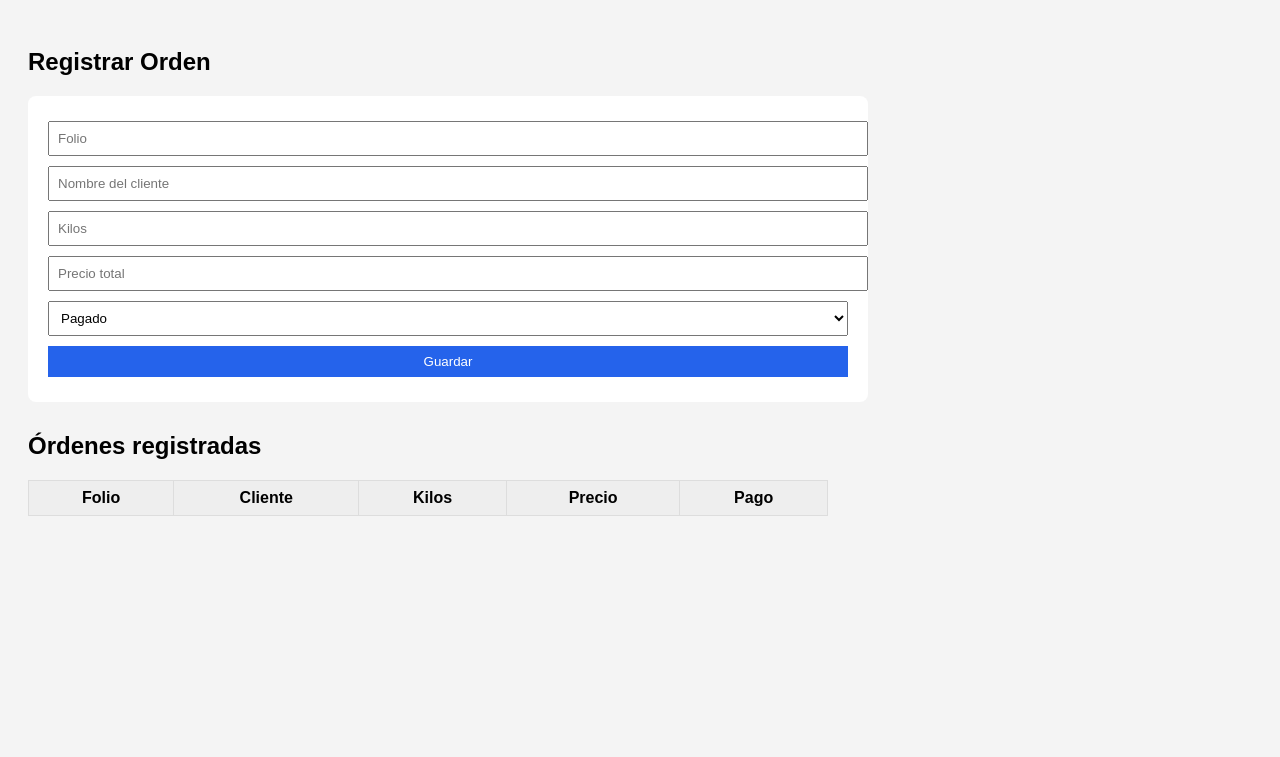
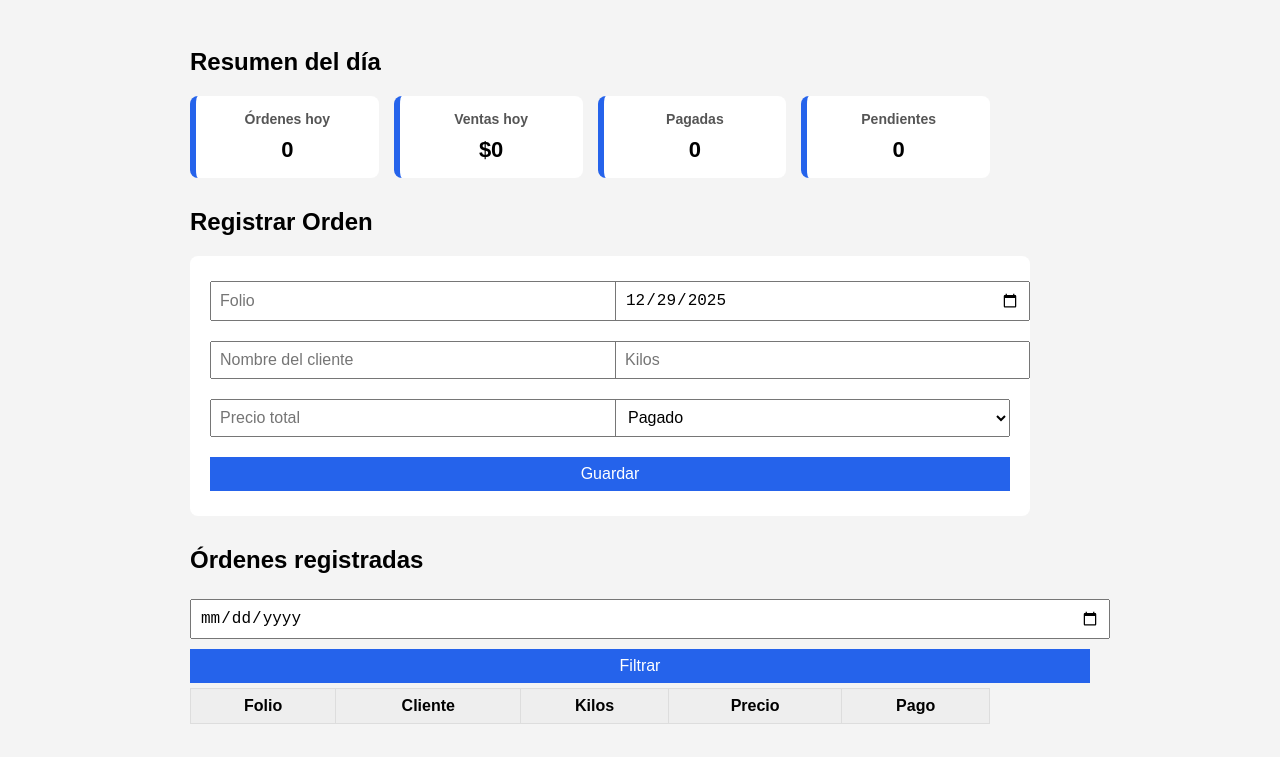
Before and after one commit to CarlosWolf/LavanderiaPreview, a plain HTML site: page index.html in a window 1280 px wide. Drawn offline with Linux system fonts and the light colour scheme; no server answers.

Commit message:
Ajustes Finales

```diff
--- a/index.html
+++ b/index.html
@@ -1,5 +1,7 @@
 <!DOCTYPE html>
 <html lang="es">
+<meta name="viewport" content="width=device-width, initial-scale=1.0">
+
 
 <head>
     <meta charset="UTF-8">
@@ -49,15 +51,95 @@
         th {
             background: #eee;
         }
+
+        /*Estilo de tarjetas*/
+        .card {
+            background: white;
+            padding: 15px;
+            border-radius: 8px;
+            text-align: center;
+            border-left: 6px solid #2563eb;
+        }
+
+        .card h3 {
+            margin: 0;
+            font-size: 14px;
+            color: #555;
+        }
+
+        .card p {
+            font-size: 22px;
+            margin: 10px 0 0;
+            font-weight: bold;
+        }
+        /*Responsive*/
+        .container {
+            max-width: 900px;
+            margin: auto;
+        }
+        form {
+            display: grid;
+            grid-template-columns: 1fr;
+            gap: 10px;
+        }
+        @media (min-width: 600px) {
+            form {
+                grid-template-columns: 1fr 1fr;
+            }
+
+            form button {
+                grid-column: span 2;
+            }
+        }
+        .table-wrapper {
+            overflow-x: auto;
+        }
+        button {
+    font-size: 16px;
+}
+input, select {
+    font-size: 16px;
+}
+
+
     </style>
 </head>
 
 <body>
+    <div class="container">
+        <h2>Resumen del día</h2>
+
+        <div id="dashboard"
+            style="display:grid;grid-template-columns:repeat(auto-fit,minmax(180px,1fr));gap:15px;max-width:800px;margin-bottom:30px;">
+
+            <div class="card">
+                <h3>Órdenes hoy</h3>
+                <p id="dashOrdenes">0</p>
+            </div>
+
+            <div class="card">
+                <h3>Ventas hoy</h3>
+                <p id="dashVentas">$0</p>
+            </div>
+
+            <div class="card">
+                <h3>Pagadas</h3>
+                <p id="dashPagadas">0</p>
+            </div>
+
+            <div class="card">
+                <h3>Pendientes</h3>
+                <p id="dashPendientes">0</p>
+            </div>
+
+        </div>
+
 
         <h2>Registrar Orden</h2>
 
         <form id="formOrden">
             <input type="text" id="folio" placeholder="Folio" required>
+            <input type="date" id="fecha_entrada" required>
             <input type="text" id="cliente" placeholder="Nombre del cliente" required>
             <input type="number" id="kilos" placeholder="Kilos" step="0.1">
             <input type="number" id="precio" placeholder="Precio total" step="0.01">
@@ -72,7 +154,10 @@
         </form>
 
         <h2>Órdenes registradas</h2>
+        <input type="date" id="filtroFecha">
+        <button onclick="filtrarPorFecha()">Filtrar</button>
 
+        <div class="table-wrapper">
             <table>
             <thead>
                 <tr>
@@ -85,6 +170,8 @@
             </thead>
             <tbody id="tablaOrdenes"></tbody>
         </table>
+        </div>
+
 
         <script>
             const SUPABASE_URL = "https://safyzufztlhqyoacbwkt.supabase.co";
@@ -95,6 +182,9 @@
                 "Authorization": `Bearer ${SUPABASE_KEY}`,
                 "Content-Type": "application/json"
             };
+            // ✅ PRECARGAR FECHA DE HOY
+            document.getElementById("fecha_entrada").value =
+                new Date().toISOString().slice(0, 10);
 
             // 🔹 Crear cliente y orden
             document.getElementById("formOrden").addEventListener("submit", async e => {
@@ -124,7 +214,7 @@
                     body: JSON.stringify({
                         folio: folio.value,
                         id_cliente,
-                    fecha_entrada: new Date().toISOString().slice(0, 10),
+                        fecha_entrada: fecha_entrada.value,
                         hora_entrada: new Date().toLocaleTimeString("en-GB"),
                         kilos: kilos.value,
                         precio_total: precio.value,
@@ -134,6 +224,7 @@
 
                 formOrden.reset();
                 cargarOrdenes();
+                cargarDashboard();
             });
 
             // 🔹 Mostrar órdenes
@@ -157,9 +248,85 @@
     `;
                 });
             }
+            async function cargarDashboard() {
+                const hoy = new Date().toISOString().slice(0, 10);
+
+                const res = await fetch(
+                    `${SUPABASE_URL}/rest/v1/ordenes?fecha_entrada=eq.${hoy}`,
+                    { headers }
+                );
+
+                const data = await res.json();
+
+                let totalVentas = 0;
+                let pagadas = 0;
+                let pendientes = 0;
+
+                data.forEach(o => {
+                    totalVentas += Number(o.precio_total || 0);
+
+                    if (o.estado_pago === "pagado") {
+                        pagadas++;
+                    } else {
+                        pendientes++;
+                    }
+                });
+
+                document.getElementById("dashOrdenes").textContent = data.length;
+                document.getElementById("dashVentas").textContent = `$${totalVentas.toFixed(2)}`;
+                document.getElementById("dashPagadas").textContent = pagadas;
+                document.getElementById("dashPendientes").textContent = pendientes;
+            }
+            async function filtrarPorFecha() {
+                const fecha = document.getElementById("filtroFecha").value;
+
+                if (!fecha) {
+                    alert("Selecciona una fecha");
+                    return;
+                }
+
+                const res = await fetch(
+                    `${SUPABASE_URL}/rest/v1/ordenes?fecha_entrada=eq.${fecha}&select=folio,kilos,precio_total,estado_pago,clientes(nombre)`,
+                    { headers }
+                );
+
+                const data = await res.json();
+
+                const tabla = document.getElementById("tablaOrdenes");
+                tabla.innerHTML = "";
+
+                if (data.length === 0) {
+                    tabla.innerHTML = `
+            <tr>
+                <td colspan="5" style="text-align:center;">
+                    No hay órdenes para esta fecha
+                </td>
+            </tr>
+        `;
+                    return;
+                }
+
+                data.forEach(o => {
+                    tabla.innerHTML += `
+            <tr>
+                <td>${o.folio}</td>
+                <td>${o.clientes?.nombre || ""}</td>
+                <td>${o.kilos}</td>
+                <td>$${o.precio_total}</td>
+                <td>${o.estado_pago}</td>
+            </tr>
+        `;
+                });
+            }
+
 
             cargarOrdenes();
+            cargarDashboard();
+
+
         </script>
+
+    </div>
 
 </body>
 
```
Lines whose indentation alone changed are shown as unchanged.
